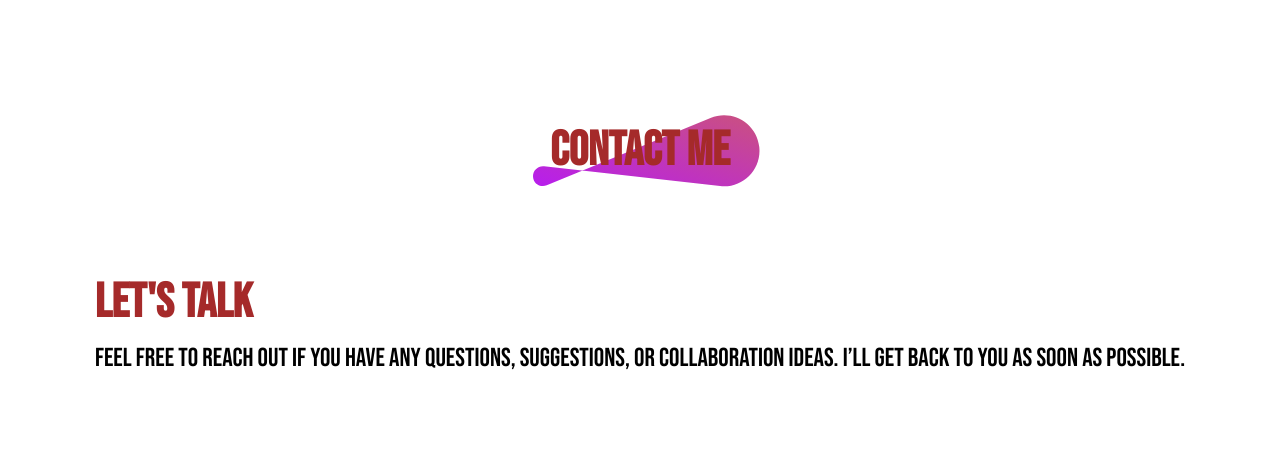
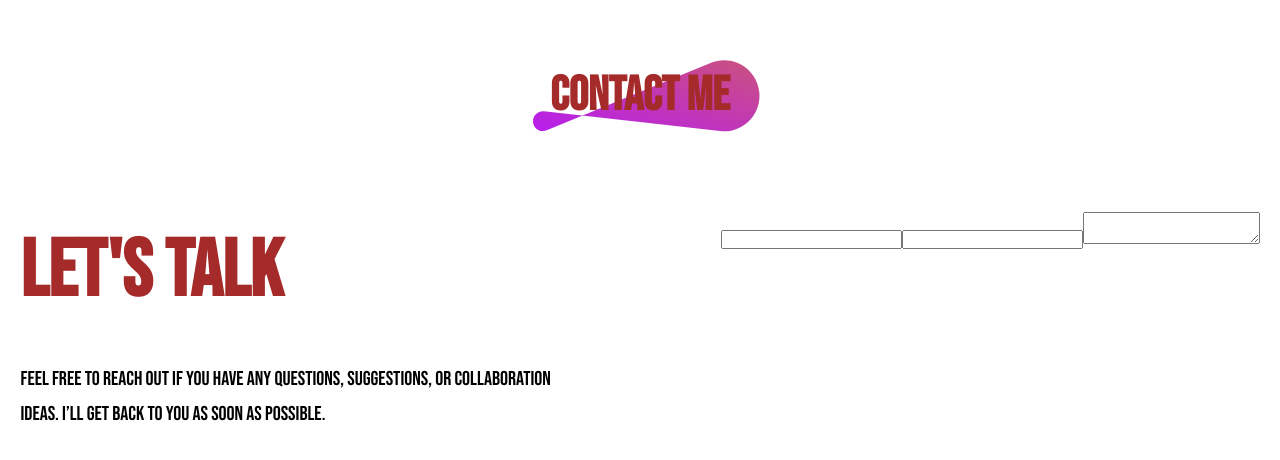
Before and after one commit to TeodorStevanovic/Portfolio-React-Vite, a React (Vite) app: page / in a window 1280 px wide. Shown: the part 1754-2214 px from the top of the page. Built offline with nearby package versions, Linux system fonts and the light colour scheme.

Commit message:
Update Contact section with additional content and styling

```diff
--- a/src/components/Contact/Contact.css
+++ b/src/components/Contact/Contact.css
@@ -22,3 +22,25 @@
     right: 0;
     z-index: -1;
 }
+
+.contact-section {
+    display: flex;
+    gap: 150px;
+}
+
+.contact-left {
+    display: flex;
+    flex-direction: column;
+    gap: 30px;
+}
+
+.contact-left h1 {
+    font-size: 80px;
+    font-weight: 700;
+}
+
+.contact-left p {
+    max-width: 550px;
+    font-size: 20px;
+    line-height: 35px;
+}
--- a/src/components/Contact/Contact.jsx
+++ b/src/components/Contact/Contact.jsx
@@ -23,7 +23,11 @@ const Contact = () => {
             collaboration ideas. I’ll get back to you as soon as possible.
           </p>
         </div>
-        <div className="contact-right"></div>
+        <div className="contact-right">
+          <input type="email" />
+          <input type="text" />
+          <textarea name="message"></textarea>
+        </div>
       </div>
     </section>
   );
```
